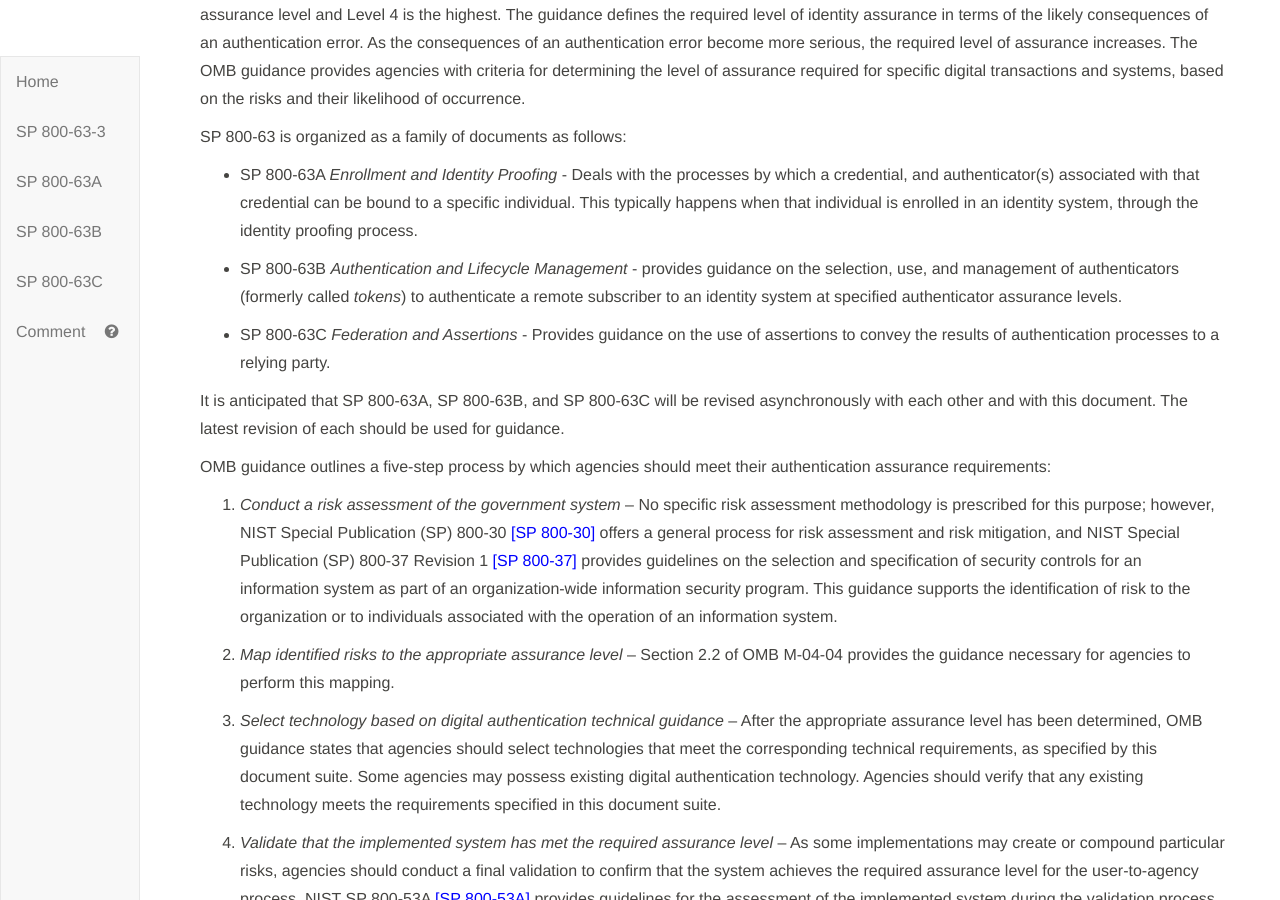
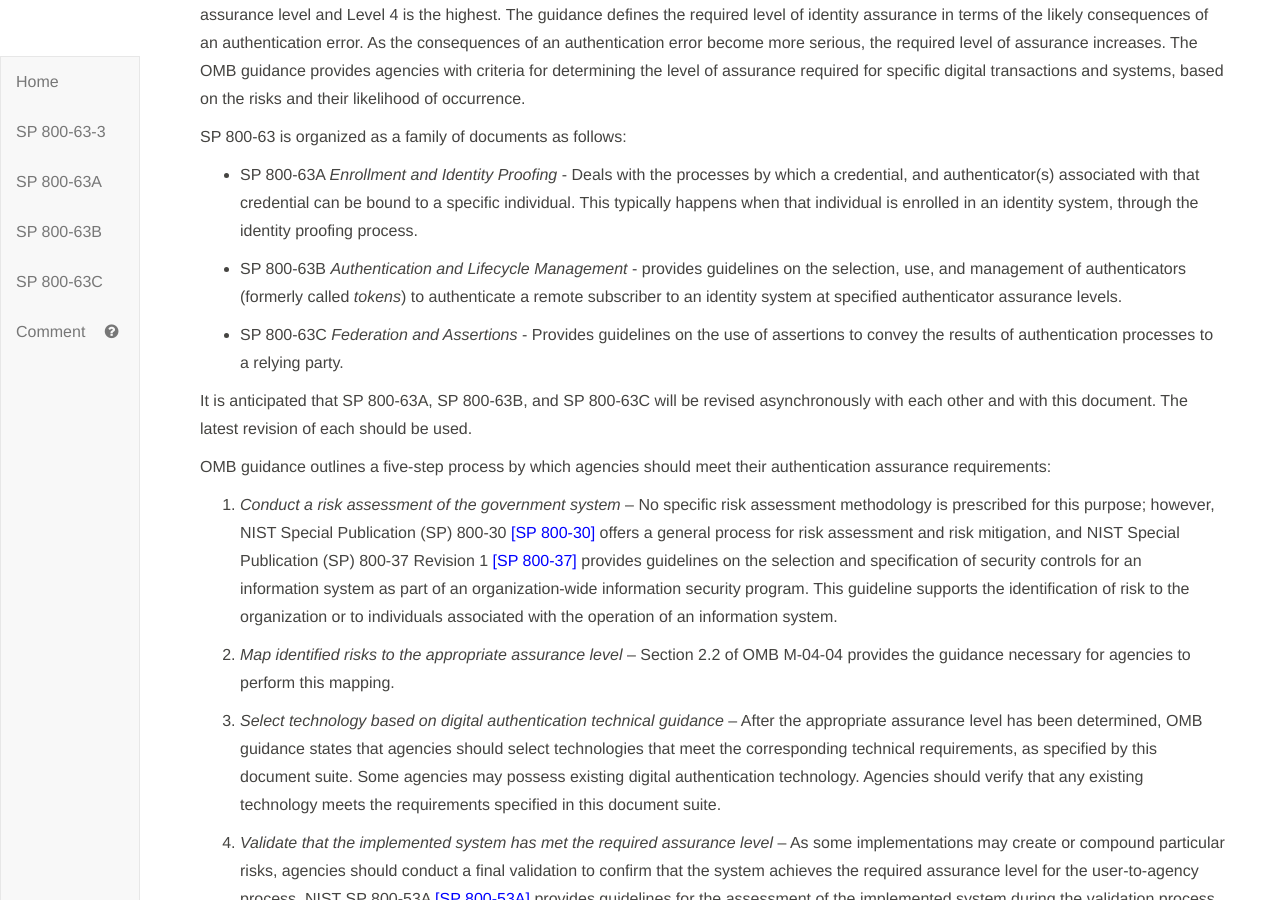
Before and after one commit to usnistgov/800-63-3, a Jekyll site: the page built from sp800-63-3.md, in a window 1280 px wide and 900 px high, scrolled down 7937 px. Built offline with Jekyll 4.4.1, drawn with Linux system fonts in a browser that asks for light colours; some of the changed text lies outside the part shown.

Commit message:
Refer consistently to NIST guidelines as "guidelines"

```diff
--- a/sp800-63-3/cover.md
+++ b/sp800-63-3/cover.md
@@ -189,13 +189,13 @@ The separation of these metrics supports applications requiring strong authentic
 
 Accordingly, with this revision, SP 800-63 has been split into a family of documents organized as follows:
 
-- SP 800-63-3 *Digital Authentication Guideline* - Provides guidance on general authentication issues and for using authenticators, credentials, and assertions together in an information system.
+- SP 800-63-3 *Digital Authentication Guideline* - Provides guidelines on general authentication issues and for using authenticators, credentials, and assertions together in an information system.
 
 - SP 800-63A *Enrollment and Identity Proofing* - Deals with the processes by which a credential, and authenticator(s) associated with that credential, can be bound to a specific individual. This typically happens when that individual is enrolled in an identity system, through the identity proofing process.
 
-- SP 800-63B *Authentication and Lifecycle Management* - provides guidance on the selection, use, and management of authenticators (formerly called *tokens*) to authenticate a remote subscriber to an identity system at specified authenticator assurance levels.
+- SP 800-63B *Authentication and Lifecycle Management* - provides guidelines on the selection, use, and management of authenticators (formerly called *tokens*) to authenticate a remote subscriber to an identity system at specified authenticator assurance levels.
 
-- SP 800-63C *Federation and Assertions* - Provides guidance on the use of federated identity and assertions to convey the results of authentication processes to a relying party.
+- SP 800-63C *Federation and Assertions* - Provides guidelines on the use of federated identity and assertions to convey the results of authentication processes to a relying party.
 
 
 ### IAL, AAL, and FAL Summary
--- a/sp800-63-3/sec1_2_introduction.md
+++ b/sp800-63-3/sec1_2_introduction.md
@@ -38,11 +38,11 @@ SP 800-63 is organized as a family of documents as follows:
 
 - SP 800-63A *Enrollment and Identity Proofing* - Deals with the processes by which a credential, and authenticator(s) associated with that credential can be bound to a specific individual. This typically happens when that individual is enrolled in an identity system, through the identity proofing process.
 
-- SP 800-63B *Authentication and Lifecycle Management* - provides guidance on the selection, use, and management of authenticators (formerly called *tokens*) to authenticate a remote subscriber to an identity system at specified authenticator assurance levels.
+- SP 800-63B *Authentication and Lifecycle Management* - provides guidelines on the selection, use, and management of authenticators (formerly called *tokens*) to authenticate a remote subscriber to an identity system at specified authenticator assurance levels.
 
-- SP 800-63C *Federation and Assertions* - Provides guidance on the use of assertions to convey the results of authentication processes to a relying party.
+- SP 800-63C *Federation and Assertions* - Provides guidelines on the use of assertions to convey the results of authentication processes to a relying party.
 
-It is anticipated that SP 800-63A, SP 800-63B, and SP 800-63C will be revised asynchronously with each other and with this document. The latest revision of each should be used for guidance.
+It is anticipated that SP 800-63A, SP 800-63B, and SP 800-63C will be revised asynchronously with each other and with this document. The latest revision of each should be used.
 
 OMB guidance outlines a five-step process by which agencies should meet
 their authentication assurance requirements:
@@ -51,7 +51,7 @@ their authentication assurance requirements:
     risk assessment methodology is prescribed for this purpose;
     however, NIST Special
     Publication (SP) 800-30 [[SP 800-30]](#SP800-30) offers a general
-    process for risk assessment and risk mitigation, and NIST Special Publication (SP) 800-37 Revision 1 [[SP 800-37]](#SP800-37) provides guidelines on the selection and specification of security controls for an information system as part of an organization-wide information security program. This guidance supports the identification of risk to the organization or to individuals associated with the operation of an information system.
+    process for risk assessment and risk mitigation, and NIST Special Publication (SP) 800-37 Revision 1 [[SP 800-37]](#SP800-37) provides guidelines on the selection and specification of security controls for an information system as part of an organization-wide information security program. This guideline supports the identification of risk to the organization or to individuals associated with the operation of an information system.
 
 2.  *Map identified risks to the appropriate assurance level* – Section
     2.2 of OMB M-04-04 provides the guidance necessary for agencies to
--- a/sp800-63-3/sec4_model.md
+++ b/sp800-63-3/sec4_model.md
@@ -105,7 +105,7 @@ The verifier is a functional role, but is frequently implemented in combination
 
 Normative requirements can be found in [Special Publication 800-63C, Federation and Assertions](sp800-63c.html).
 
-Overall, SP 800-63-3 does not presuppose a federated identity architecture; rather, the guidance is agnostic to the types of models that exist in the marketplace, allowing agencies to deploy a digital authentication scheme according to their own requirements. However, identity federation, consistent with the National Strategy for Trusted Identities in Cyberspace (NSTIC) [[NSTIC]](#theNSTIC), is preferred over a number of siloed identity systems that each serve a single agency or RP.
+Overall, SP 800-63-3 does not presuppose a federated identity architecture; rather, the guideline is agnostic to the types of models that exist in the marketplace, allowing agencies to deploy a digital authentication scheme according to their own requirements. However, identity federation, consistent with the National Strategy for Trusted Identities in Cyberspace (NSTIC) [[NSTIC]](#theNSTIC), is preferred over a number of siloed identity systems that each serve a single agency or RP.
 
 Federated architectures have many significant benefits, including, but not limited to:
 
```
